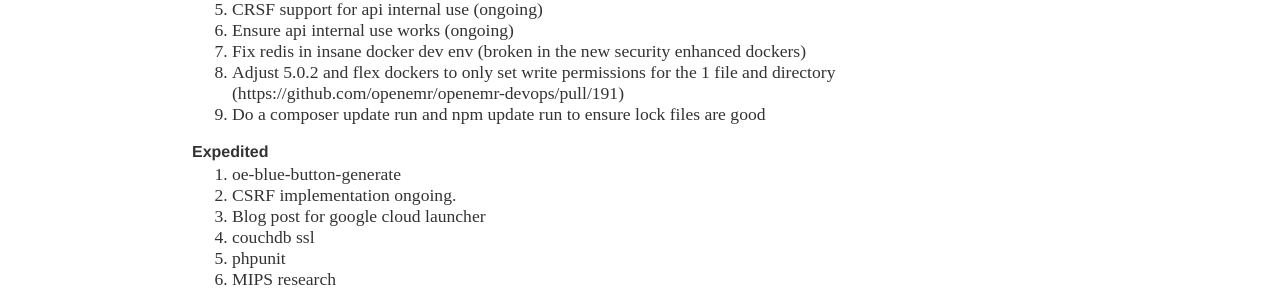
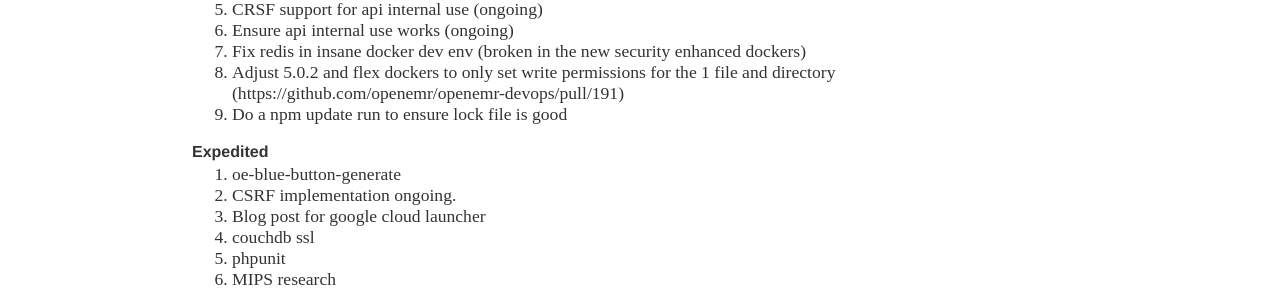
Before and after one commit to bradymiller/bradymiller.github.io, a Jekyll site: the page built from todo/index.md, in a window 1280 px wide. Shown: the part 386-678 px from the top of the page. Built offline with Jekyll 4.4.1, drawn with Linux system fonts in a browser that asks for light colours; our own code applies the rules of GitHub Pages for plain Markdown files.

Commit message:
Update index.md

```diff
--- a/todo/index.md
+++ b/todo/index.md
@@ -12,7 +12,7 @@ layout: default
 1. Ensure api internal use works (ongoing)
 1. Fix redis in insane docker dev env (broken in the new security enhanced dockers)
 1. Adjust 5.0.2 and flex dockers to only set write permissions for the 1 file and directory (https://github.com/openemr/openemr-devops/pull/191)
-1. Do a composer update run and npm update run to ensure lock files are good
+1. Do a npm update run to ensure lock file is good
 
 ### Expedited
 1. oe-blue-button-generate
```
